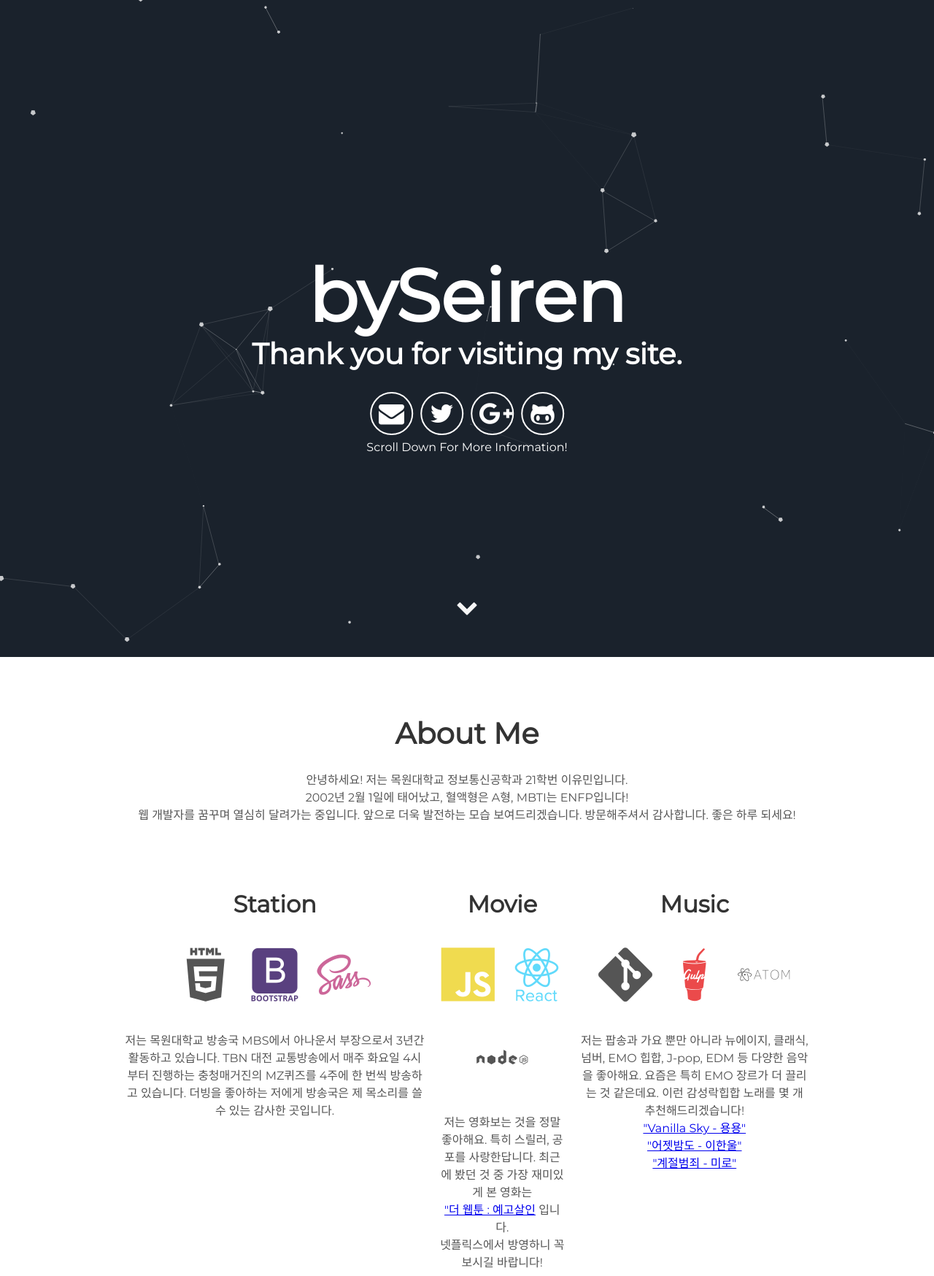
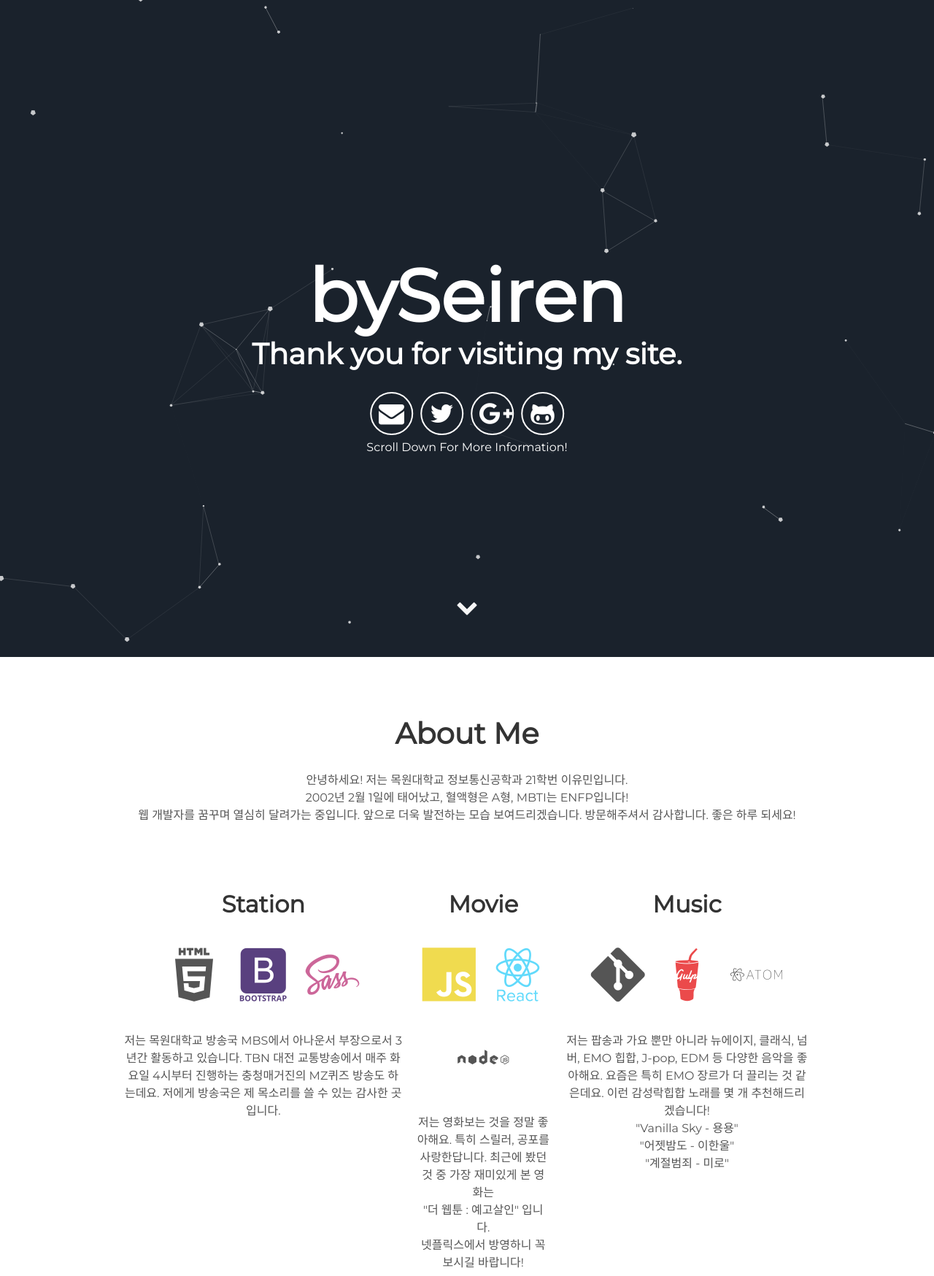
Before and after one commit to bySeiren02/Seiren.github.io, a Jekyll site: the page built from index.html, in a window 1280 px wide. Shown: the top 1748 px of the page at 73% size. Built offline with Jekyll 4.4.1, drawn with Linux system fonts in a browser that asks for light colours; grey boxes are pictures that could not be loaded.

Commit message:
about me 수정

```diff
--- a/_includes/about.html
+++ b/_includes/about.html
@@ -1,6 +1,19 @@
  <div class="user-details">
   <h1> About Me </h1>
   <p> {{site.user_description}} </p>
+<style>
+  a {
+    text-decoration: none;
+    color: inherit;
+    transition: background-color 0.3s;
+  }
+  a:hover {
+    background-color: rgb(167, 169, 199);
+  }
+  a:visited {
+    color: inherit;
+  }
+</style>
 </div>
   <div class="user">
     <div class="tech">
@@ -10,8 +23,8 @@
       <i class="devicon-sass-original colored"></i>
       <p>
         저는 목원대학교 방송국 MBS에서 아나운서 부장으로서 3년간 활동하고 있습니다.
-        TBN 대전 교통방송에서 매주 화요일 4시부터 진행하는 충청매거진의 MZ퀴즈를 4주에 한 번씩 방송하고 있습니다.
-        더빙을 좋아하는 저에게 방송국은 제 목소리를 쓸 수 있는 감사한 곳입니다.
+        TBN 대전 교통방송에서 매주 화요일 4시부터 진행하는 충청매거진의 MZ퀴즈 방송도 하는데요.
+        저에게 방송국은 제 목소리를 쓸 수 있는 감사한 곳입니다.
       </p>
     </div>
     <div class="tech">
@@ -22,7 +35,7 @@
       <p>
         저는 영화보는 것을 정말 좋아해요. 특히 스릴러, 공포를 사랑한답니다.
         최근에 봤던 것 중 가장 재미있게 본 영화는 <br>
-        <a href="https://www.netflix.com/kr/title/70286278" target="_blank">"더 웹툰 : 예고살인</a> 입니다. <br>
+        <a href="https://www.netflix.com/kr/title/70286278" target="_blank">"더 웹툰 : 예고살인"</a> 입니다. <br>
         넷플릭스에서 방영하니 꼭 보시길 바랍니다!
       </p>
     </div>
--- a/src/styles/_about.scss
+++ b/src/styles/_about.scss
@@ -27,24 +27,8 @@
   }
 }
 
-.user > * {
-  flex: 0 1 calc(30% - 20px); /* 가로 일정 비율 조정, 여백 고려 */
-  margin-bottom: 20px; /* 아래 여백 추가 */
-}
 
 .user-details {
   text-align: center;
   margin: 5px auto;
 }
-
-a {
-  text-decoration: none;
-  color: inherit;
-  transition: background-color 0.3s;
-}
-a:hover {
-  background-color: rgb(167, 169, 199);
-}
-a:visited {
-  color: inherit;
-}
--- a/src/styles/_projects.scss
+++ b/src/styles/_projects.scss
@@ -13,8 +13,8 @@
 .user-projects {
   margin: 20px auto;
   img {
-    max-width: 100%;
-    height: auto;
+    width: 200px;
+    height: 160px;
     border-radius: 5px;
   }
   h5 {
```
